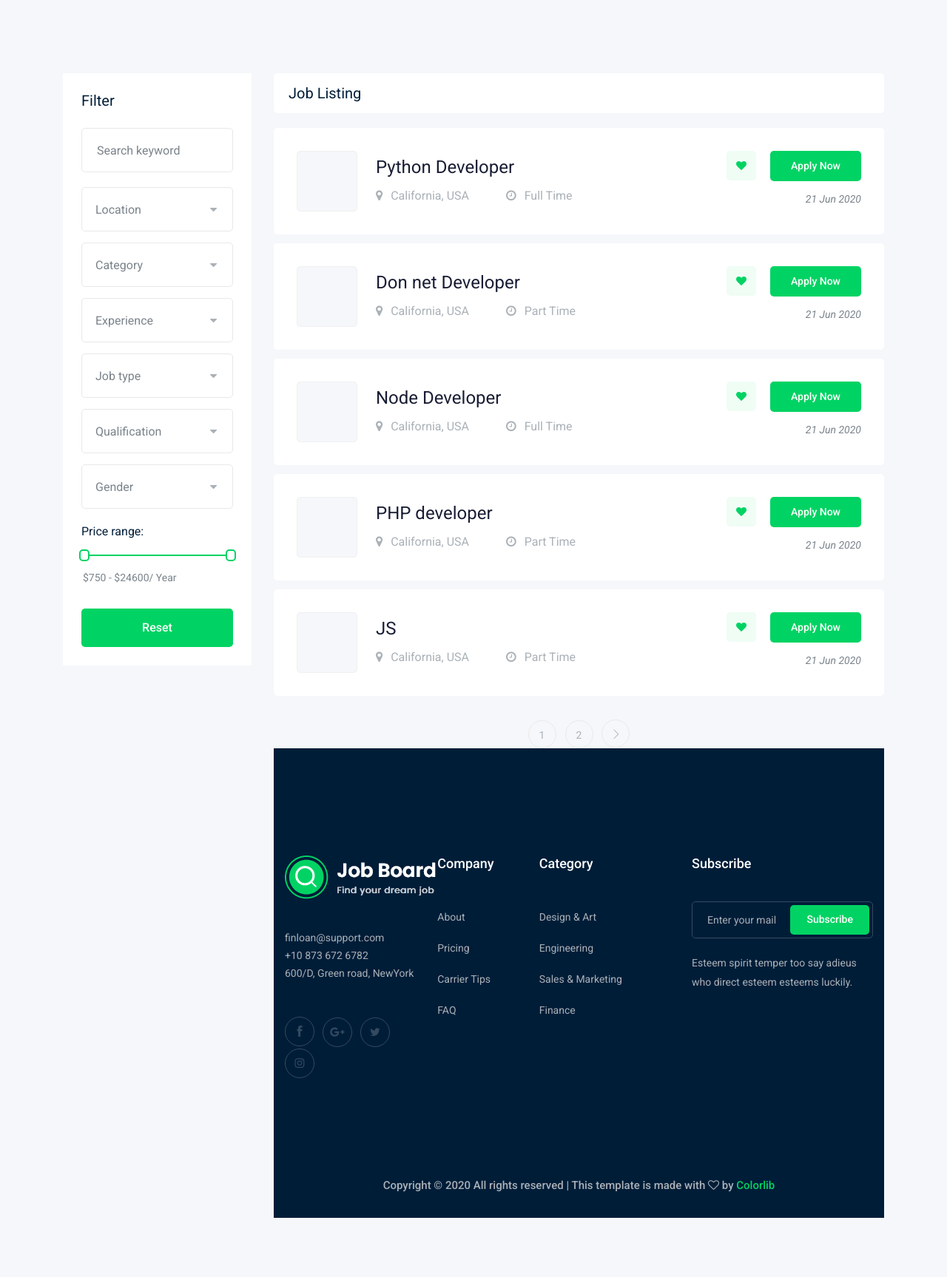
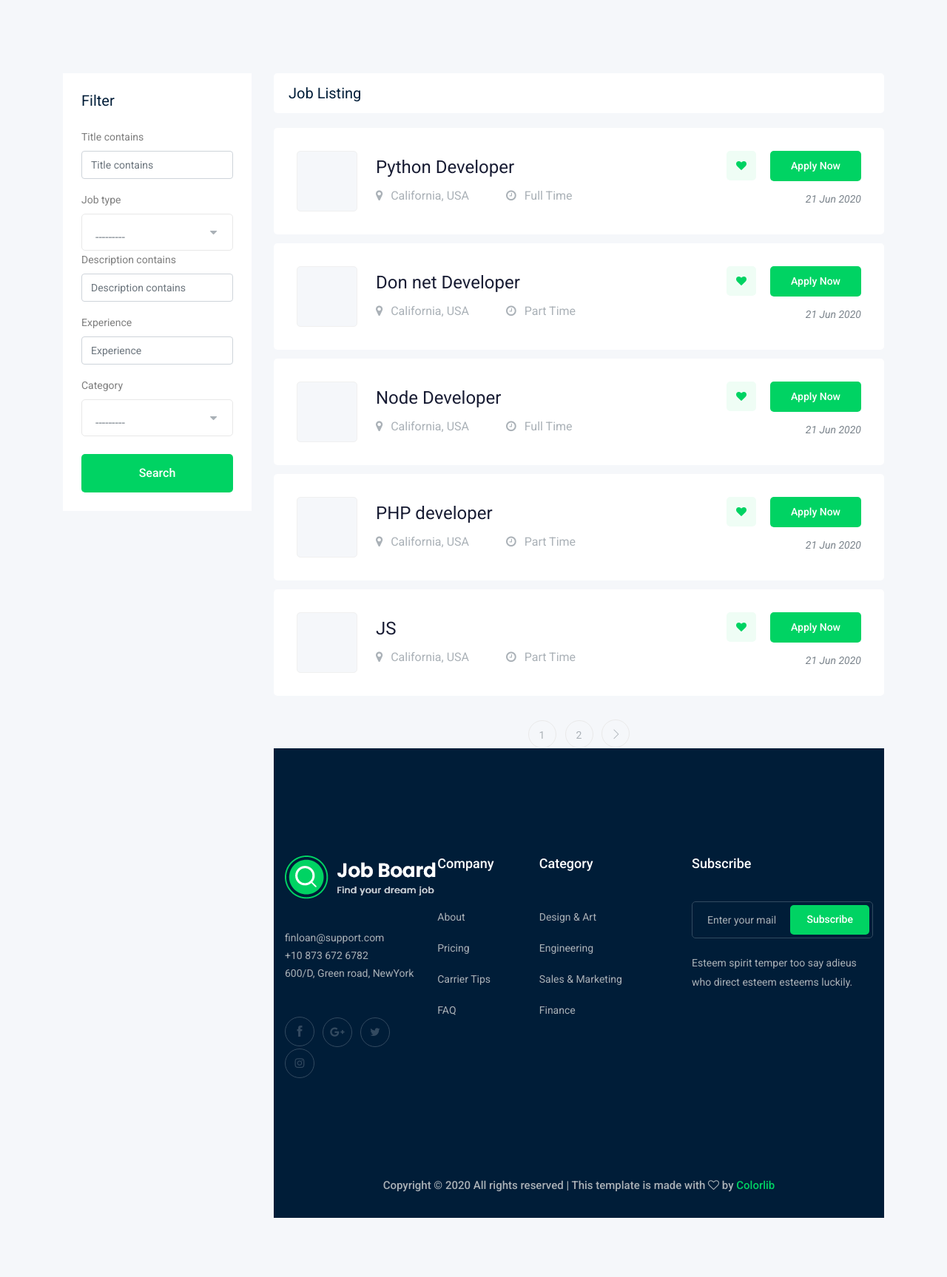
Before and after one commit to omar-bendary/Django-Job-Board, a Django app: page /jobs/ in a window 1280 px wide. Shown: the part 352-2079 px from the top of the page at 74% size. Run offline with Django 3.2, Linux system fonts and the light colour scheme; data comes from the database, SQL or seed files in the repository; both versions use the stored data as it was after the commit; some libraries are stand-ins or nearby versions.

Commit message:
applying job filter

```diff
--- a/accounts/urls.py
+++ b/accounts/urls.py
@@ -7,6 +7,6 @@ app_name = 'accounts'
 urlpatterns = [
 
     path('signup', views.signup, name='signup'),
-    path('profile', views.profile, name='profile'),
+    path('profile/', views.profile, name='profile'),
     path('profile_edit', views.profile_edit, name='profile_edit'),
 ]
--- /dev/null
+++ b/contact/urls.py
@@ -0,0 +1,11 @@
+from django.urls import path, include
+from . import views
+
+
+app_name = 'contact'
+
+urlpatterns = [
+
+    path('', views.contact, name='contact'),
+
+]
--- /dev/null
+++ b/job/filter.py
@@ -0,0 +1,13 @@
+import django_filters
+from .models import Job
+
+
+class JobFilter(django_filters.FilterSet):
+
+    title = django_filters.CharFilter(lookup_expr='icontains')
+    description = django_filters.CharFilter(lookup_expr='icontains')
+
+    class Meta:
+        model = Job
+        fields = ['title', 'job_type', 'description',
+                  'experience', 'category']
--- a/job/templates/job/job_list.html
+++ b/job/templates/job/job_list.html
@@ -1,5 +1,5 @@
-
 {% extends 'base.html' %}
+{% load bootstrap4 %}
 
 {% block content %}
 
@@ -25,80 +25,14 @@
                 <div class="job_filter white-bg">
                     <div class="form_inner white-bg">
                         <h3>Filter</h3>
-                            <form action="#">
-                                <div class="row">
-                                    <div class="col-lg-12">
-                                        <div class="single_field">
-                                            <input type="text" placeholder="Search keyword">
-                                        </div>
-                                    </div>
-                                    <div class="col-lg-12">
-                                        <div class="single_field">
-                                            <select class="wide">
-                                                <option data-display="Location">Location</option>
-                                                <option value="1">Rangpur</option>
-                                                <option value="2">Dhaka </option>
-                                            </select>
-                                        </div>
-                                    </div>
-                                    <div class="col-lg-12">
-                                        <div class="single_field">
-                                            <select class="wide">
-                                                <option data-display="Category">Category</option>
-                                                <option value="1">Category 1</option>
-                                                <option value="2">Category 2 </option>
-                                            </select>
-                                        </div>
-                                    </div>
-                                    <div class="col-lg-12">
-                                        <div class="single_field">
-                                            <select class="wide">
-                                                <option data-display="Experience">Experience</option>
-                                                <option value="1">Experience 1</option>
-                                                <option value="2">Experience 2 </option>
-                                            </select>
-                                        </div>
-                                    </div>
-                                    <div class="col-lg-12">
-                                        <div class="single_field">
-                                            <select class="wide">
-                                                <option data-display="Job type">Job type</option>
-                                                <option value="1">full time 1</option>
-                                                <option value="2">part time 2 </option>
-                                            </select>
-                                        </div>
-                                    </div>
-                                    <div class="col-lg-12">
-                                        <div class="single_field">
-                                            <select class="wide">
-                                                <option data-display="Qualification">Qualification</option>
-                                                <option value="1">Qualification 1</option>
-                                                <option value="2">Qualification 2</option>
-                                            </select>
-                                        </div>
-                                    </div>
-                                    <div class="col-lg-12">
-                                        <div class="single_field">
-                                            <select class="wide">
-                                                <option data-display="Gender">Gender</option>
-                                                <option value="1">male</option>
-                                                <option value="2">female</option>
-                                            </select>
-                                        </div>
-                                    </div>
-                                </div>
+                        <form method="GET">
+                            {% bootstrap_form jobs_filter.form %}
+                            <button class="boxed-btn3 w-100 mt-4" type="submit">Search</button>
+
+
                         </form>
                     </div>
-                        <div class="range_wrap">
-                            <label for="amount">Price range:</label>
-                            <div id="slider-range"></div>
-                            <p>
-                                <input type="text" id="amount" readonly style="border:0; color:#7A838B; font-size: 14px; font-weight:400;">
-                            </p>
-                        </div>
-                        <div class="reset_btn">
-                            <button  class="boxed-btn3 w-100" type="submit">Reset</button>
-                        </div>
+
                 </div>
             </div>
             <div class="col-lg-9">
@@ -124,7 +58,9 @@
                                         <img src="" alt="">
                                     </div>
                                     <div class="jobs_conetent">
-                                            <a href="{% url 'jobs:job_detail' job.slug %}"><h4>{{job.title}}</h4></a>
+                                        <a href="{% url 'jobs:job_detail' job.slug %}">
+                                            <h4>{{job.title}}</h4>
+                                        </a>
                                         <div class="links_locat d-flex align-items-center">
                                             <div class="location">
                                                 <p> <i class="fa fa-map-marker"></i> California, USA</p>
@@ -157,7 +93,8 @@
                             <div class="pagination_wrap">
                                 <ul>
                                     {% if jobs.has_previous %}
-                                                <li><a href="?page={{ jobs.previous_page_number }}"> <i class="ti-angle-left"></i> </a></li>
+                                    <li><a href="?page={{ jobs.previous_page_number }}"> <i class="ti-angle-left"></i>
+                                        </a></li>
                                     {% endif %}
 
                                     {% for i in jobs.paginator.page_range %}
@@ -166,7 +103,8 @@
 
 
                                     {% if jobs.has_next %}
-                                                <li><a href="?page={{ jobs.next_page_number }}"> <i class="ti-angle-right"></i> </a></li>
+                                    <li><a href="?page={{ jobs.next_page_number }}"> <i class="ti-angle-right"></i> </a>
+                                    </li>
                                     {% endif %}
                                 </ul>
                             </div>
--- a/job/views.py
+++ b/job/views.py
@@ -2,7 +2,9 @@ from django.core.paginator import Paginator
 from django.shortcuts import redirect, render
 from .models import Job
 from .form import ApplicantForm, JobForm
+from .filter import JobFilter
 from django.urls import reverse
+from django.contrib.auth.decorators import login_required
 
 
 # Create your views here.
@@ -10,6 +12,8 @@ from django.urls import reverse
 
 def job_list(request):
     jobs = Job.objects.all()
+    jobs_filter = JobFilter(request.GET, queryset=jobs)
+    jobs = jobs_filter.qs
 
     paginator = Paginator(jobs, 5)  # Show 5 contacts per page.
 
@@ -17,7 +21,9 @@ def job_list(request):
     page_obj = paginator.get_page(page_number)
     context = {
         'jobs': page_obj,
-        'jobs_num': jobs
+        'jobs_num': jobs,
+        'jobs_filter': jobs_filter
+
 
     }
     return render(request, 'job/job_list.html', context)
@@ -42,6 +48,7 @@ def job_detail(request, slug):
     return render(request, 'job/job_detail.html', context)
 
 
+@login_required
 def add_job(request):
     if request.method == 'POST':
         form = JobForm(request.POST, request.FILES)
--- a/ptoject/settings.py
+++ b/ptoject/settings.py
@@ -43,7 +43,8 @@ INSTALLED_APPS = [
     'job',
     "bootstrap4",
     'home',
-    'phonenumber_field',
+    'contact',
+    'django_filters',
 
 ]
 
--- a/ptoject/urls.py
+++ b/ptoject/urls.py
@@ -23,6 +23,7 @@ urlpatterns = [
     path('accounts/', include('accounts.urls', namespace='accounts')),
     path('admin/', admin.site.urls),
     path('jobs/', include('job.urls', namespace='jobs')),
+    path('contact/', include('contact.urls', namespace='contact')),
 
 ]
 
```
Also changed, not shown: contact/views.py (+9 -0 lines), templates/base.html (+21 -17 lines), contact/templates/contact.html (added), db.sqlite3, media/profile/Screen_Shot_2020-07-11_at_9.18.17_PM.png (added), media/resumes/Screen_Shot_2020-07-11_at_9.18.17_PM_XKiv43h.png (added), media/resumes/Screen_Shot_2020-07-11_at_9.18.17_PM_b8N0Fu6.png (added). Lines whose indentation alone changed are shown as unchanged.
